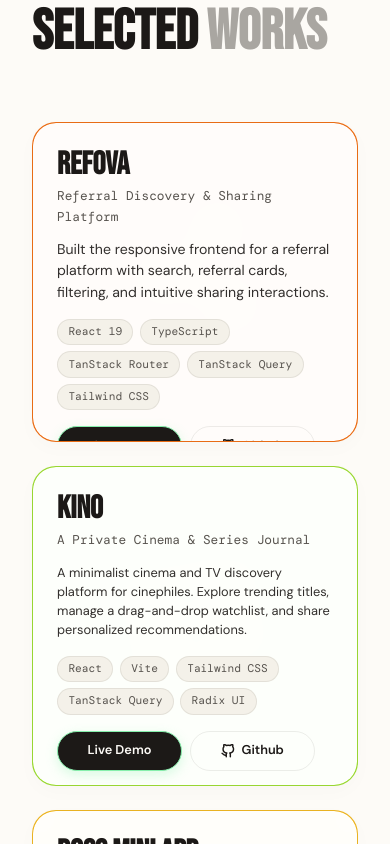
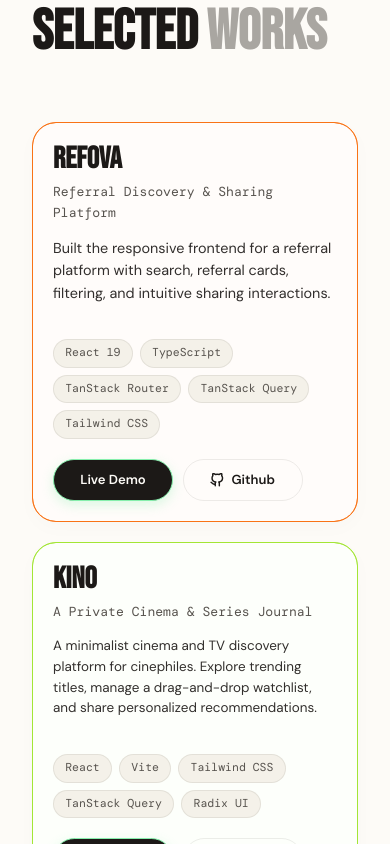
Before and after one commit to aditya-yadav1176/portfolio, a React (Vite) app: page / in a window 390 px wide. Shown: the part 3300-4144 px from the top of the page. Built offline with nearby package versions, Linux system fonts and the light colour scheme.

Commit message:
fix(projects): resolve mobile card content clipping and overlapping

```diff
--- a/src/components/Projects.jsx
+++ b/src/components/Projects.jsx
@@ -37,20 +37,24 @@ function BentoCard({ project, index }) {
         borderRadius: "24px",
         position: "relative",
         overflow: "hidden",
-        border: "1px solid var(--border)",
+        border: `1.5px solid ${project.color || "var(--border)"}`,
         boxShadow: "0 6px 20px rgba(0,0,0,0.02)",
         transition: "transform 0.4s cubic-bezier(0.16, 1, 0.3, 1), box-shadow 0.4s ease",
         transform: isHovered ? "scale(0.985)" : "scale(1)",
-        minHeight: "320px",
-        display: "block"
+        minHeight: "360px",
+        display: "flex",
+        flexDirection: "column"
       }}
       className="bento-card"
     >
       {/* Massive Graphic Element covering the empty space */}
-      <div style={{
+      <div
+        className="bento-bg-icon"
+        style={{
           position: "absolute", inset: 0, display: "flex", alignItems: "center", justifyContent: "center",
           pointerEvents: "none"
-      }}>
+        }}
+      >
         {/* A huge blurred or solid abstract representation of the project icon */}
         <div style={{
           fontSize: "clamp(7rem, 14vw, 12rem)",
@@ -134,63 +138,66 @@ function BentoCard({ project, index }) {
           bottom: 0,
           background: "rgba(255, 255, 255, 0.98)",
           backdropFilter: "blur(12px)",
-          padding: "1.5rem",
+          padding: "1.75rem",
           boxShadow: "0 -10px 40px rgba(0,0,0,0.05)",
           zIndex: 20,
           display: "flex",
           flexDirection: "column",
-          justifyContent: "space-between"
+          justifyContent: "space-between",
+          borderRadius: "22px",
+          overflowY: "auto"
         }}
       >
         <div>
           <h3 style={{
-            fontFamily: "var(--font-head)", fontSize: "2rem",
-            lineHeight: 1.1, marginBottom: "0.25rem", color: "var(--text)"
+            fontFamily: "var(--font-head)", fontSize: "clamp(1.9rem, 2.4vw, 2.2rem)",
+            lineHeight: 1.1, marginBottom: "0.3rem", color: "var(--text)"
           }}>
             {project.title}
           </h3>
           <p style={{
-            fontFamily: "var(--font-mono)", fontSize: "0.8rem",
-            color: "var(--text-muted)", marginBottom: "0.75rem"
+            fontFamily: "var(--font-mono)", fontSize: "0.82rem",
+            color: "var(--text-muted)", marginBottom: "0.85rem"
           }}>
             {project.subtitle}
           </p>
           <p style={{
             fontFamily: "var(--font-body)",
-            fontSize: project.layout?.width === "span 1" ? "0.8rem" : "0.88rem",
-            color: "var(--text)", opacity: 0.9, lineHeight: 1.5, marginBottom: "1rem"
+            fontSize: project.layout?.width === "span 1" ? "0.84rem" : "0.9rem",
+            color: "var(--text)", opacity: 0.9, lineHeight: 1.55, marginBottom: "1.2rem"
           }}>
             {project.description}
           </p>
         </div>
 
-        <div>
-          <div style={{ display: "flex", flexWrap: "wrap", gap: "0.4rem", marginBottom: "1rem" }}>
+        <div style={{ marginTop: "auto" }}>
+          <div style={{ display: "flex", flexWrap: "wrap", gap: "0.45rem", marginBottom: "1.25rem" }}>
             {project.tech.map(tech => (
               <span key={tech} style={{
-                fontFamily: "var(--font-mono)", fontSize: "0.7rem",
+                fontFamily: "var(--font-mono)", fontSize: "0.72rem",
                 background: "var(--bg-2)", color: "var(--text-muted)",
-                padding: "0.2rem 0.65rem", borderRadius: "100px", border: "1px solid var(--border)"
+                padding: "0.25rem 0.7rem", borderRadius: "100px", border: "1px solid var(--border)"
               }}>
                 {tech}
               </span>
             ))}
           </div>
 
-          <div style={{ display: "flex", gap: "0.5rem", width: "100%" }}>
+          <div style={{ display: "flex", gap: "0.6rem", width: "100%", flexWrap: "wrap" }}>
             {project.live && (
               <motion.a
                 href={project.live}
                 target="_blank"
                 rel="noopener noreferrer"
                 whileHover={{ scale: 1.03 }}
+                whileTap={{ scale: 0.98 }}
                 style={{
-                  width: "125px",
+                  minWidth: "120px",
                   display: "inline-flex", justifyContent: "center", alignItems: "center",
-                  padding: "0.55rem 0.8rem",
+                  padding: "0.6rem 1.1rem",
                   background: "var(--text)", color: "var(--bg)",
                   borderRadius: "100px", fontFamily: "var(--font-body)",
-                  fontSize: "0.8rem", fontWeight: 600, cursor: "pointer",
+                  fontSize: "0.82rem", fontWeight: 600, cursor: "pointer",
                   boxShadow: `0 4px 12px var(--accent-glow)`,
                   border: `1px solid var(--accent)`,
                   textDecoration: "none",
@@ -200,17 +207,19 @@ function BentoCard({ project, index }) {
                 Live Demo
               </motion.a>
             )}
+            {project.github && (
               <motion.a
                 href={project.github}
                 target="_blank"
                 rel="noopener noreferrer"
                 whileHover={{ scale: 1.03 }}
+                whileTap={{ scale: 0.98 }}
                 style={{
-                width: "125px",
-                display: "inline-flex", justifyContent: "center", alignItems: "center", gap: "0.4rem",
-                padding: "0.55rem 0.8rem", background: "transparent",
+                  minWidth: "120px",
+                  display: "inline-flex", justifyContent: "center", alignItems: "center", gap: "0.45rem",
+                  padding: "0.6rem 1.1rem", background: "transparent",
                   color: "var(--text)", borderRadius: "100px",
-                fontFamily: "var(--font-body)", fontSize: "0.8rem",
+                  fontFamily: "var(--font-body)", fontSize: "0.82rem",
                   fontWeight: 600, cursor: "pointer",
                   border: `1px solid var(--border)`,
                   textDecoration: "none",
@@ -220,6 +229,7 @@ function BentoCard({ project, index }) {
                 <svg width="14" height="14" viewBox="0 0 24 24" fill="none" stroke="currentColor" strokeWidth="2.5" strokeLinecap="round" strokeLinejoin="round"><path d="M9 19c-5 1.5-5-2.5-7-3m14 6v-3.87a3.37 3.37 0 0 0-.94-2.61c3.14-.35 6.44-1.54 6.44-7A5.44 5.44 0 0 0 20 4.77 5.07 5.07 0 0 0 19.91 1S18.73.65 16 2.48a13.38 13.38 0 0 0-7 0C6.27.65 5.09 1 5.09 1A5.07 5.07 0 0 0 5 4.77a5.44 5.44 0 0 0-1.5 3.78c0 5.42 3.3 6.61 6.44 7A3.37 3.37 0 0 0 9 18.13V22"></path></svg>
                 Github
               </motion.a>
+            )}
           </div>
         </div>
       </motion.div>
@@ -262,27 +272,45 @@ export default function Projects() {
         }
         @media (max-width: 900px) {
           .bento-grid {
-            grid-template-columns: repeat(2, 1fr);
+            grid-template-columns: 1fr;
+            gap: 1.5rem;
           }
           .bento-card {
-            grid-column: span 2 !important;
+            grid-column: span 1 !important;
             grid-row: span 1 !important;
-          }
-        }
-        @media (max-width: 768px) {
-          .bento-hover-overlay {
+            min-height: auto !important;
+            height: auto !important;
             transform: none !important;
           }
-          .bento-header, .bento-tag {
+          .bento-hover-overlay {
+            position: relative !important;
+            inset: auto !important;
+            top: auto !important;
+            left: auto !important;
+            right: auto !important;
+            bottom: auto !important;
+            height: auto !important;
+            min-height: auto !important;
+            transform: none !important;
+            padding: 1.5rem !important;
+            display: flex !important;
+            flex-direction: column !important;
+            justify-content: flex-start !important;
+            gap: 1.25rem !important;
+            box-shadow: none !important;
+            border-radius: 22px !important;
+          }
+          .bento-header, .bento-tag, .bento-bg-icon {
             display: none !important;
           }
         }
         @media (max-width: 600px) {
           .bento-grid {
-            grid-template-columns: 1fr;
+            gap: 1.25rem;
           }
-          .bento-card {
-            grid-column: span 1 !important;
+          .bento-hover-overlay {
+            padding: 1.25rem !important;
+            gap: 1rem !important;
           }
         }
       `}</style>
```
Lines whose indentation alone changed are shown as unchanged.
